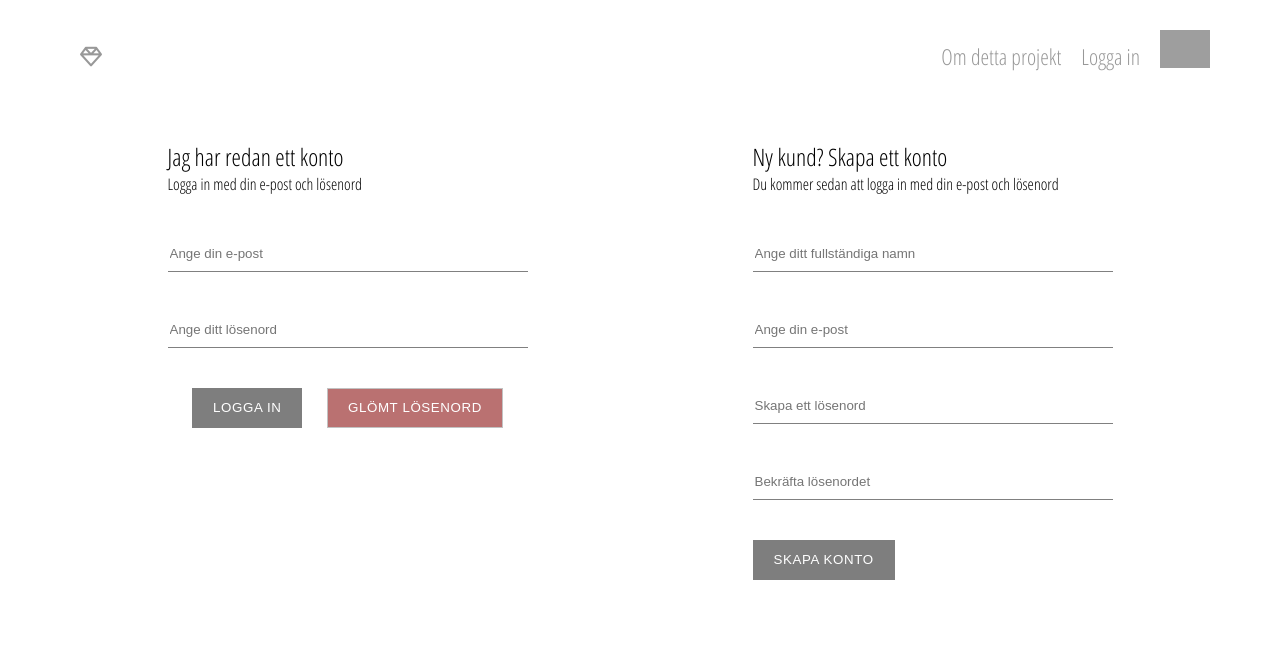
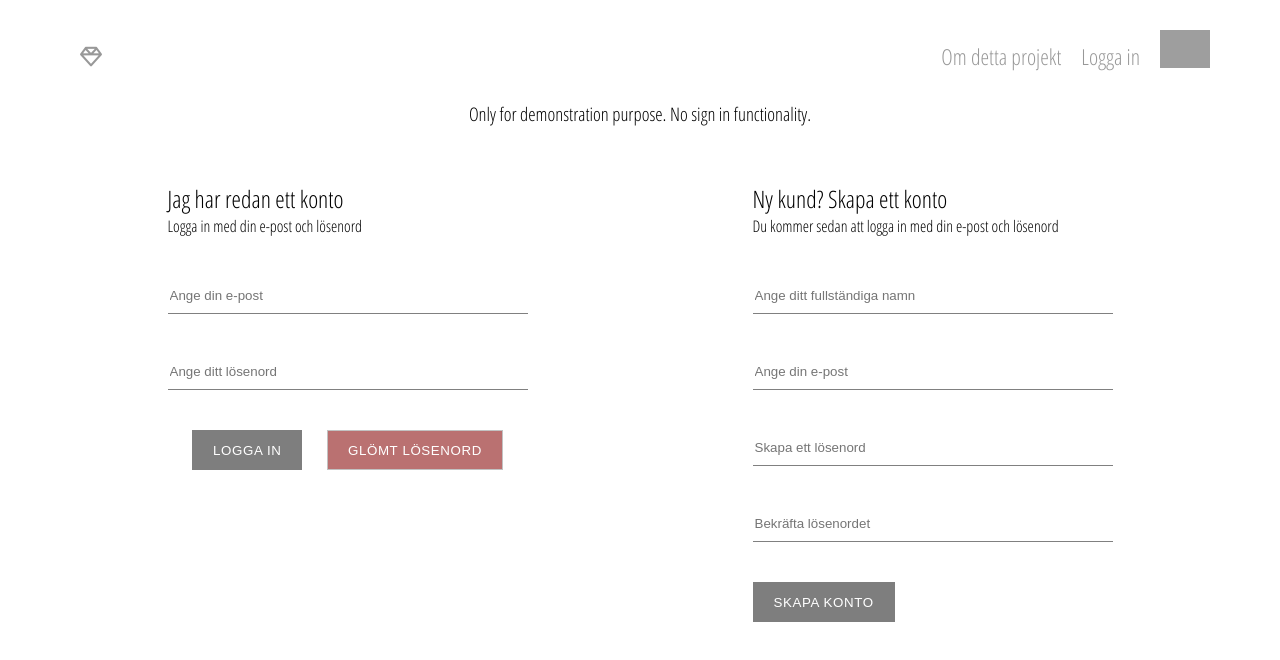
Before and after one commit to miladdev85/shoppily, a React (Create React App) app: page /loggain in a window 1280 px wide. Shown: the top 660 px of the page. Built offline with nearby package versions, Linux system fonts and the light colour scheme; no server answers; grey boxes are pictures that could not be loaded; what react-pose would draw is missing.

Commit message:
Added note about no functionality on sign in page

```diff
--- a/src/SignInPage.js
+++ b/src/SignInPage.js
@@ -4,6 +4,10 @@ import NewUser from "./NewUser";
 
 const SignInPage = () => {
   return (
+    <>
+      <h3 style={{ marginTop: "20px", textAlign: "center" }}>
+        Only for demonstration purpose. No sign in functionality.
+      </h3>
       <div className="row" style={{ marginTop: "60px" }}>
         <div className="col col-md-4 offset-lg-1" style={{ marginBottom: "40px" }}>
           <SignIn />
@@ -12,6 +16,7 @@ const SignInPage = () => {
           <NewUser />
         </div>
       </div>
+    </>
   );
 };
 
```
Also changed, not shown: src/Appi.js (deleted, +0 -11 lines). Lines whose indentation alone changed are shown as unchanged.
